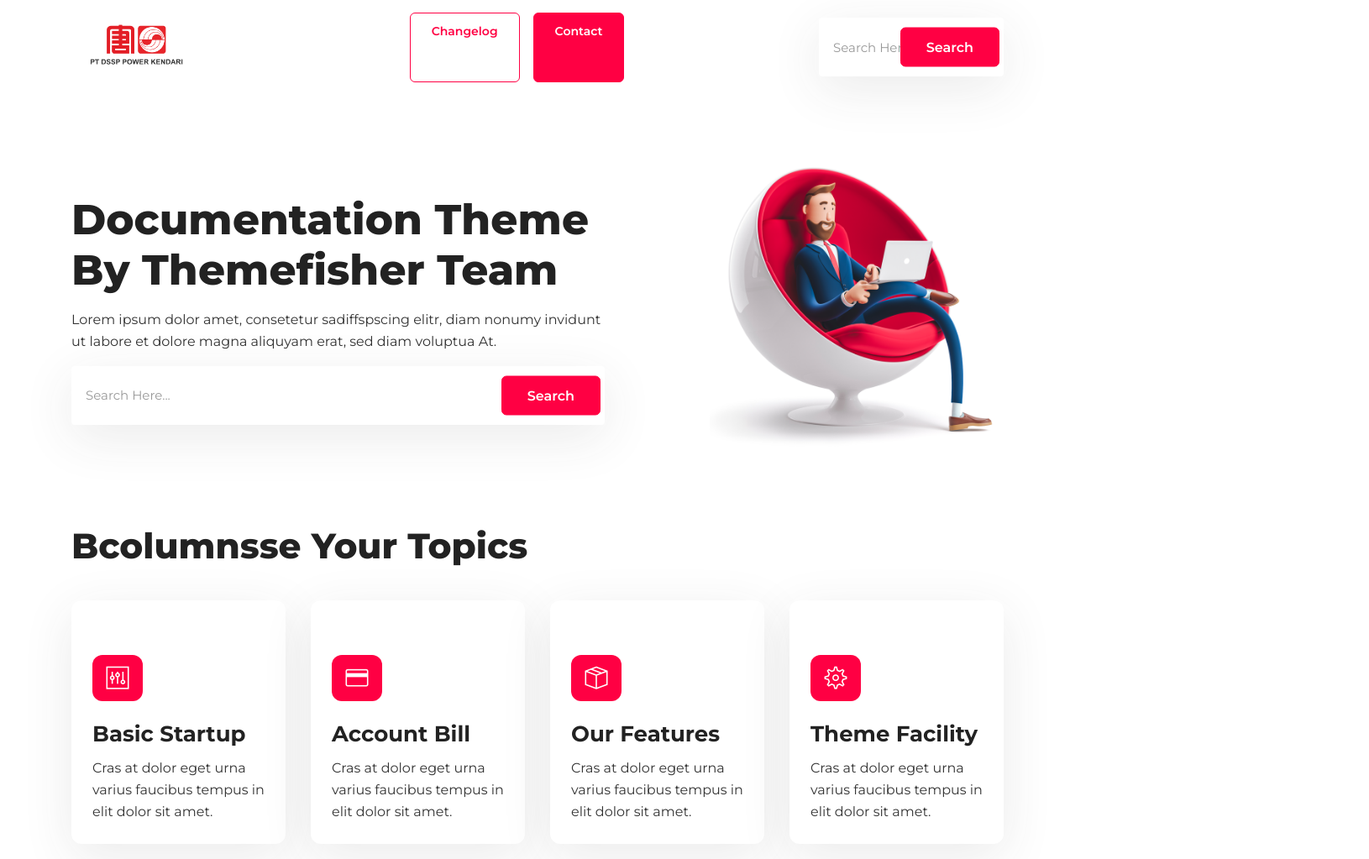
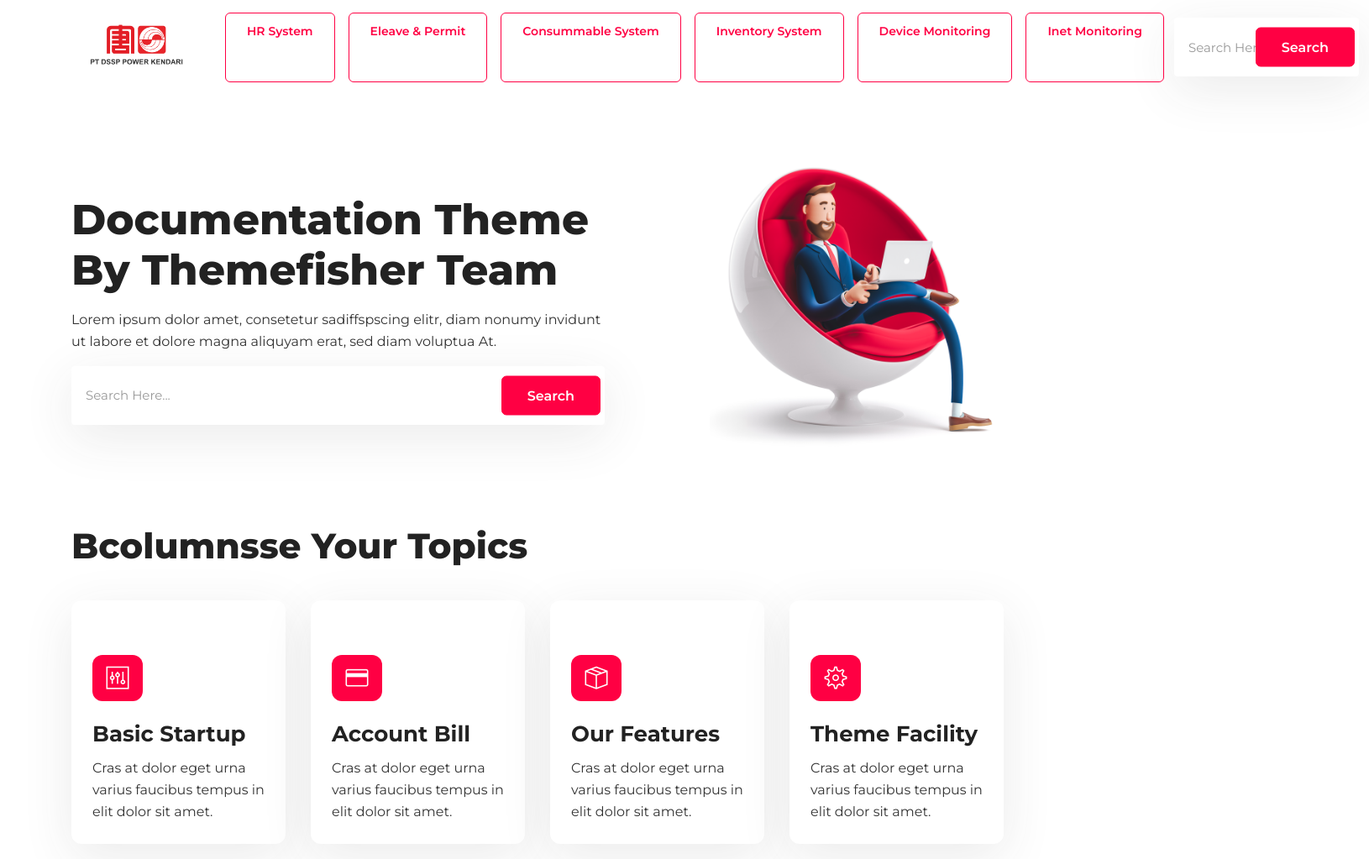
Before and after one commit to jpuang/module2-solution, a plain HTML site: page index.html in a window 1280 px wide. Shown: the top 1023 px of the page at 84% size, 1630 px wide, since content can reach past the window. Drawn offline with Linux system fonts and the light colour scheme.

Commit message:
Update index.html

```diff
--- a/index.html
+++ b/index.html
@@ -32,8 +32,12 @@
 
       <div id="navbar-links" class="navbar-menu">
          <div class="navbar-start ml-auto">
-            <a href="changelog.html" class="btn btn-sm btn-outline-primary ml-4">changelog</a>
-               <a href="contact.html" class="btn btn-sm btn-primary ml-4">contact</a>
+           <a target="_blank" href="http://172.20.23.14/hris" class="btn btn-sm btn-outline-primary ml-4">HR System</a>
+               <a target="_blank" href="http://172.20.23.14:8000" class="btn btn-sm btn-outline-primary ml-4">Eleave & Permit</a>
+               <a target="_blank" href="http://172.20.23.14/dssp/login" class="btn btn-sm btn-outline-primary ml-4">Consummable System</a>
+               <a target="_blank" href="http://172.20.22.64/inventaris" class="btn btn-sm btn-outline-primary ml-4">Inventory System</a>
+               <a target="_blank" href="#" class="btn btn-sm btn-outline-primary ml-4">Device Monitoring </a>
+               <a target="_blank" href="#" class="btn btn-sm btn-outline-primary ml-4">Inet Monitoring</a>
          </div>
 
          <div class="navbar-end ml-0">
```
